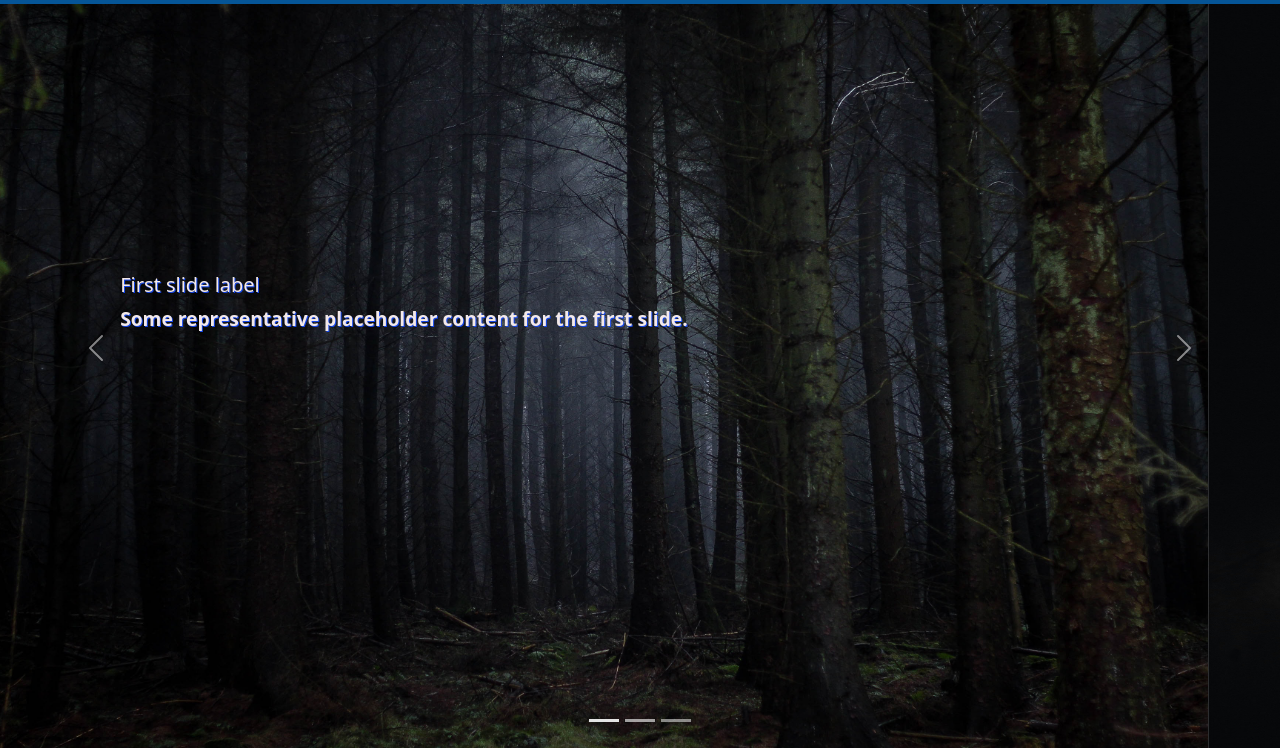
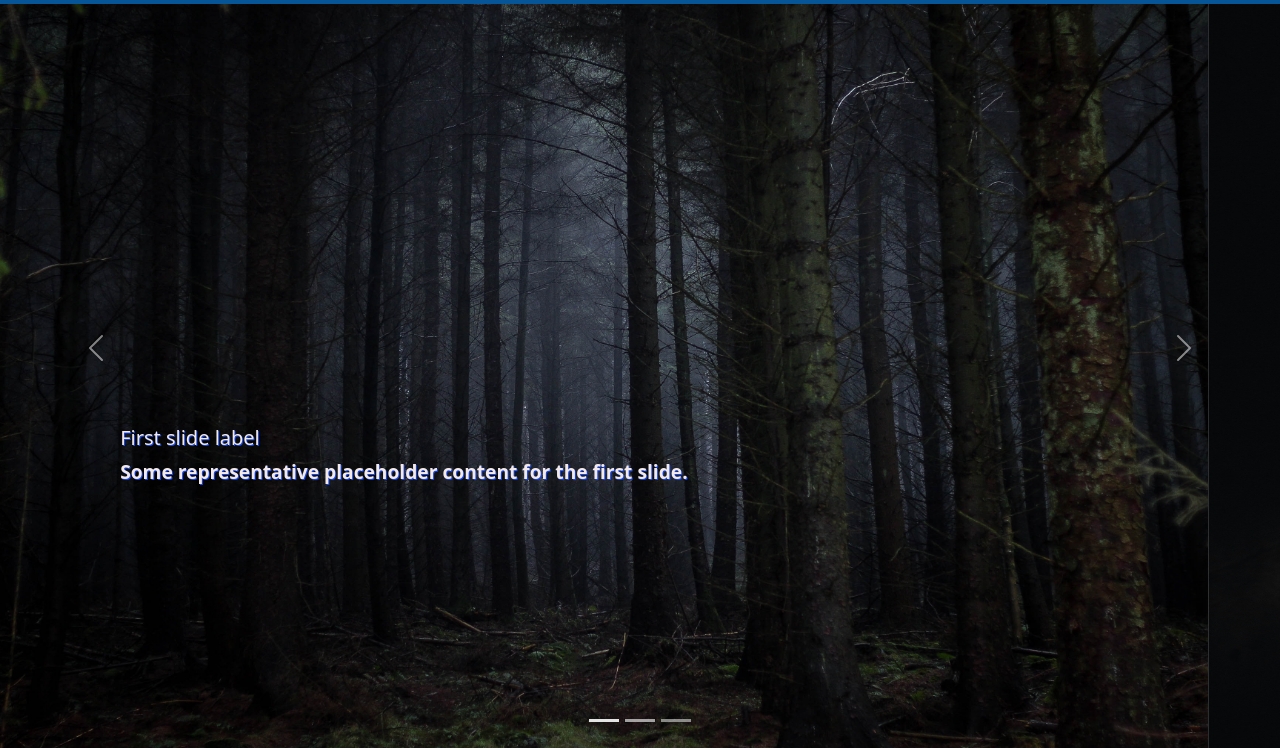
Before and after one commit to akshaykothekar1054/akshay_kothekar, a plain HTML site: page index.html in a window 1280 px wide. Shown: the part 52-802 px from the top of the page. Drawn offline with nearby package versions, Linux system fonts and the light colour scheme.

Commit message:
Update style.css
margin change

```diff
--- a/style.css
+++ b/style.css
@@ -30,7 +30,7 @@ html{
     }
 
     .slider-caption{
-        margin-bottom: 28%;
+        margin-bottom: 16%;
         color: rgb(243, 233, 233);
         text-shadow:1px 1px rgb(21, 70, 231);
         font-size: larger;
```
